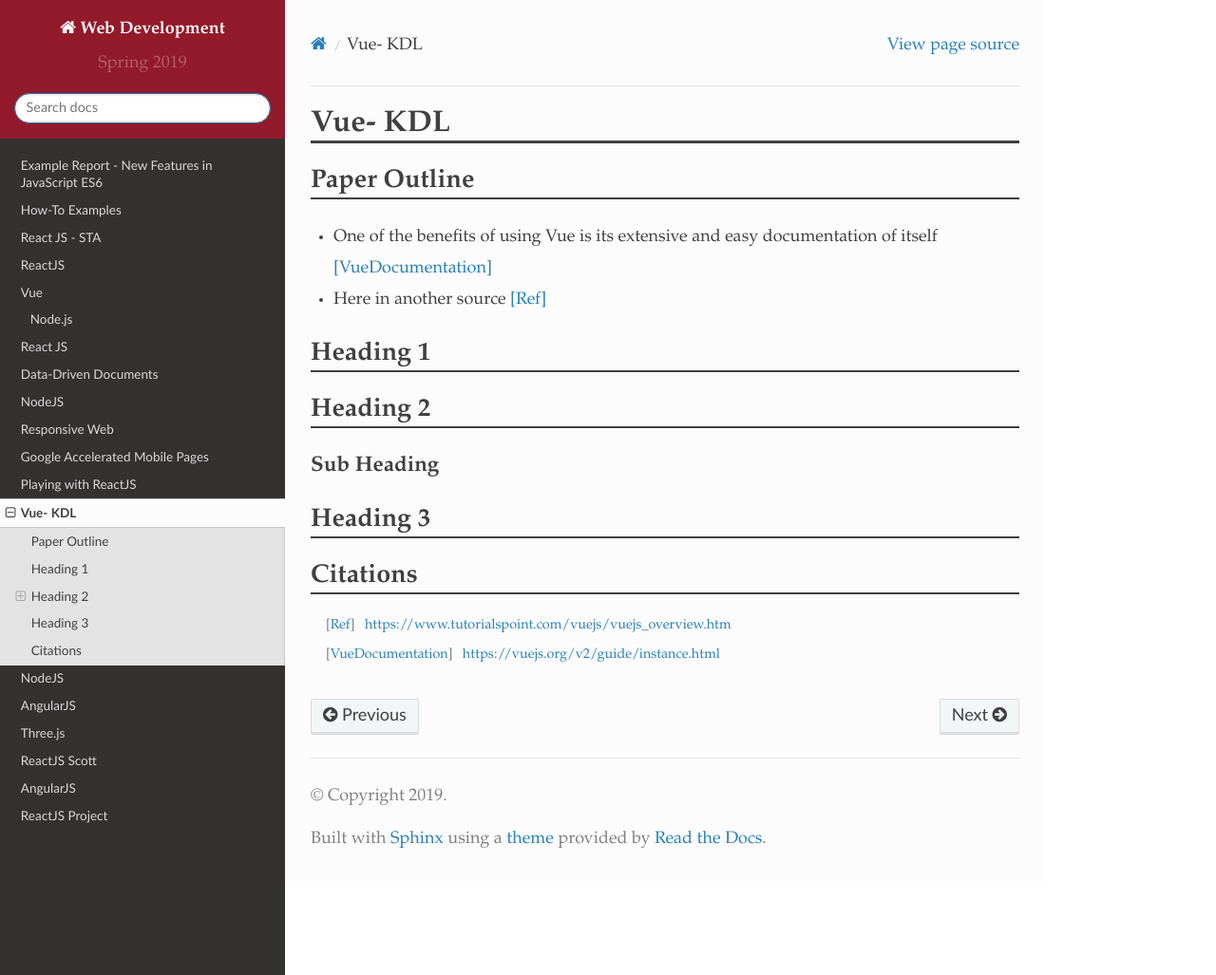
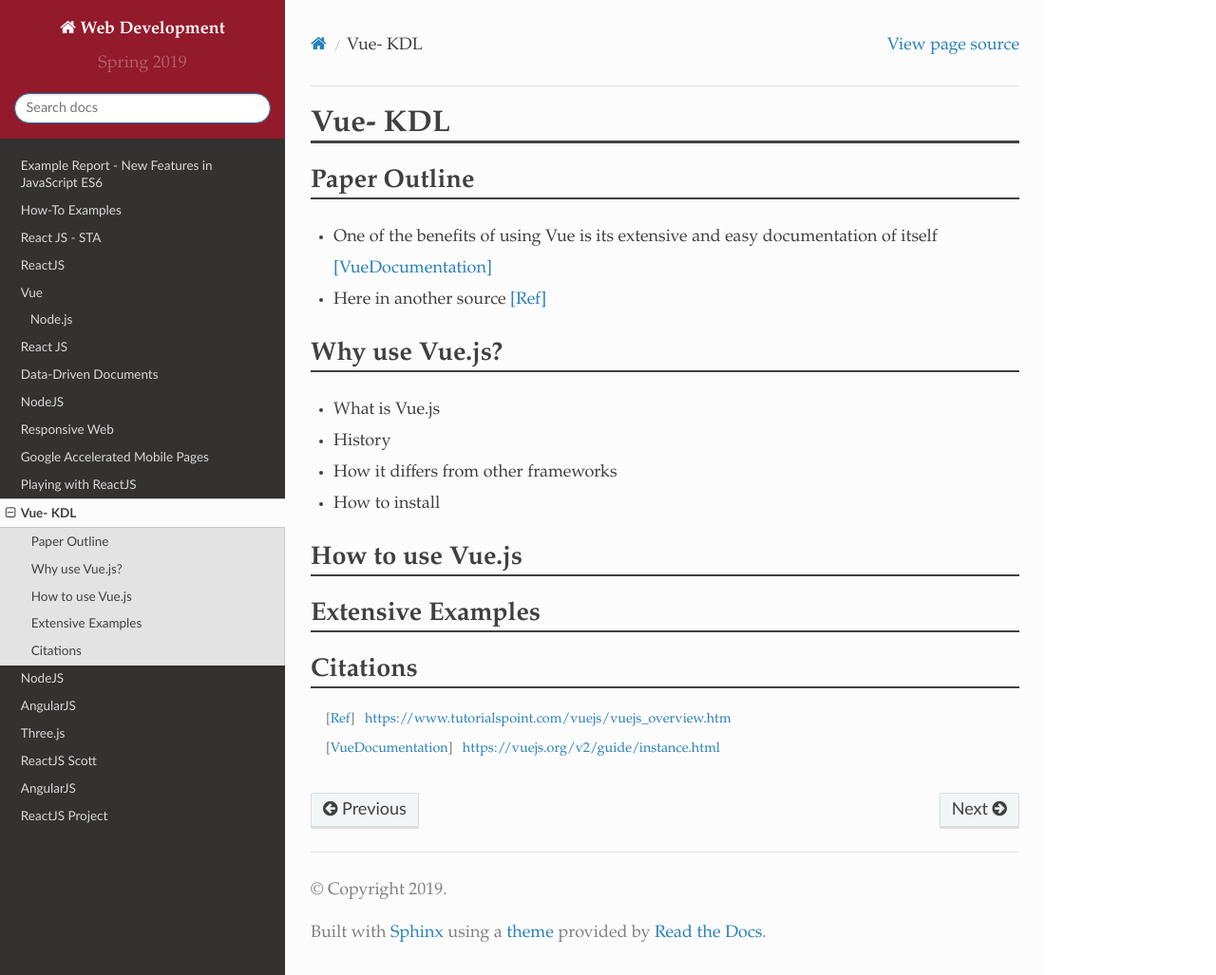
Before and after one commit to pvcraven/2019_spring_web_dev, a Sphinx documentation site: the page built from source/final/lamparek/index.rst, in a window 1280 px wide and 1027 px high. Shown: the whole window at 95% size. Built offline with Sphinx 7.4.7 and the Read the Docs theme 2.0.0, drawn with Linux system fonts in a browser that asks for light colours.

Commit message:
testing build

```diff
--- a/source/final/lamparek/index.rst
+++ b/source/final/lamparek/index.rst
@@ -7,17 +7,17 @@ Paper Outline
   documentation of itself [VueDocumentation]_
 * Here in another source [Ref]_
 
-Heading 1
+Why use Vue.js?
+---------
+* What is Vue.js
+* History
+* How it differs from other frameworks
+* How to install
+
+How to use Vue.js
 ---------
 
-
-Heading 2
----------
-
-Sub Heading
-~~~~~~~~~~~
-
-Heading 3
+Extensive Examples
 ---------
 
 Citations
```
